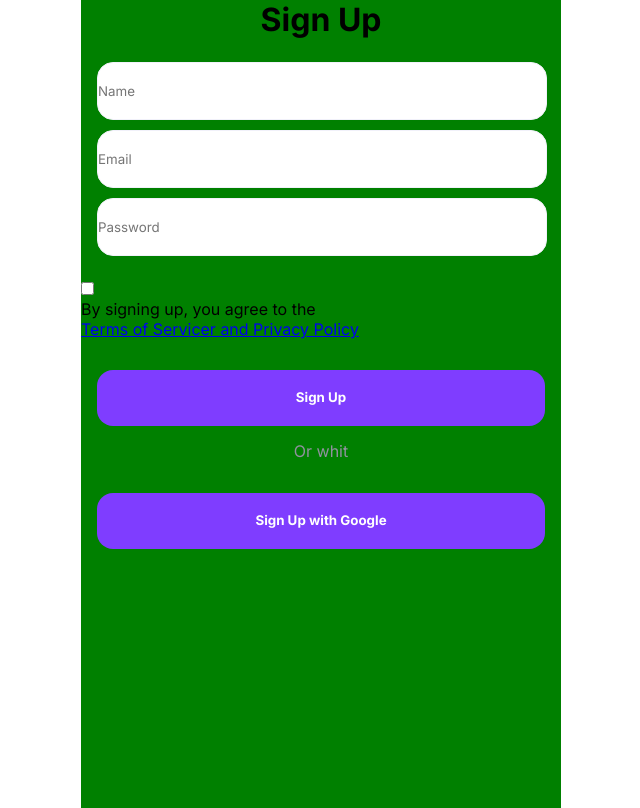
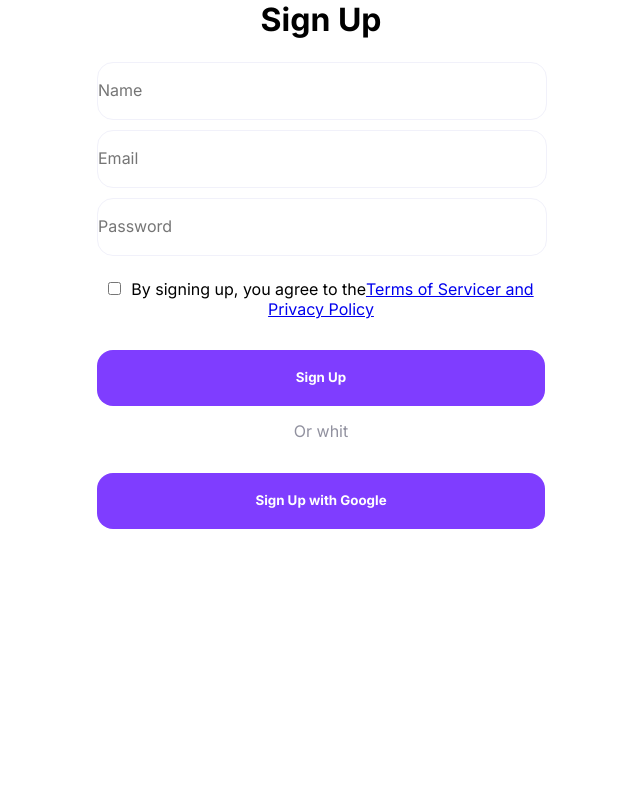
Before and after one commit to zyroans/Money-tracker, a React (Create React App) app: page /sign-up in a window 1280 px wide. Shown: the whole page, without its empty margins (319-959 px from the left). Built offline with nearby package versions, Linux system fonts and the light colour scheme.

Commit message:
slider component added

```diff
--- a/src/App.css
+++ b/src/App.css
@@ -4,7 +4,7 @@
   padding: 0px;
 }
 .home-container {
-  background-color: green;
+  background-color: #fff;
   margin: 0 auto;
   width: 90%;
   max-width: 480px;
@@ -93,8 +93,7 @@
   border-radius: 16px;
 }
 
-*placeholder {
-  width: 287px;
+::placeholder {
   height: 32px;
 
   font-family: "Inter";
@@ -104,7 +103,32 @@
   line-height: 18px;
 }
 
-.TC {
-  display: inline;
+.TC > input,
+.TC > p {
+  display: inline-block;
   text-align: start;
 }
+.TC > p {
+  margin-left: 10px;
+}
+
+li.inactive {
+  display: none;
+}
+ul {
+  list-style: none;
+}
+
+.li-button {
+  display: inline-block;
+}
+
+.btn-slide {
+  width: 15px;
+  height: 15px;
+  border-radius: 50%;
+  border: none;
+  margin: 10px;
+}
+.btn-slide.active {
+}
```
